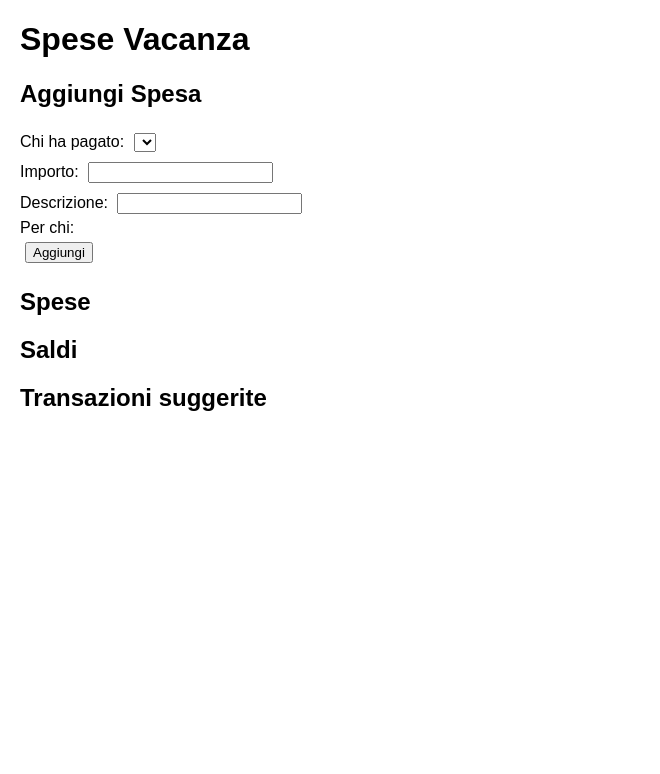
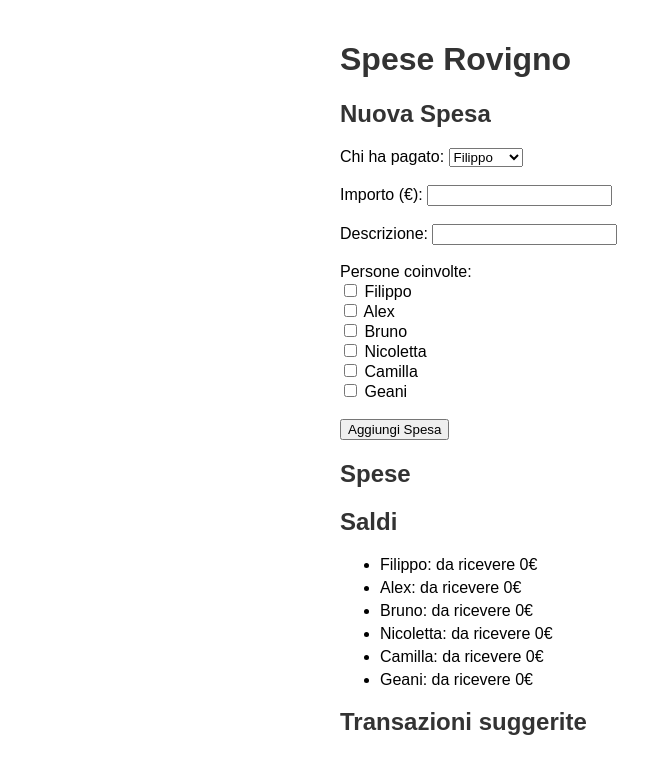
Before and after one commit to giani7880/Spese-Rovigno, a plain HTML site: page index.html in a window 1280 px wide. Shown: the whole page, without its empty margins (0-660 px from the left). Drawn offline with Linux system fonts and the light colour scheme.

Commit message:
Update index.html

```diff
--- a/index.html
+++ b/index.html
@@ -1,25 +1,41 @@
 <!DOCTYPE html>
-<html>
+<html lang="it">
 <head>
-  <meta charset="UTF-8" />
-  <title>Spese Vacanza</title>
+  <meta charset="UTF-8">
+  <meta name="viewport" content="width=device-width, initial-scale=1">
+  <title>Gestione Spese Rovigno</title>
   <style>
-    body { font-family: sans-serif; margin: 20px; }
-    input, select, button { margin: 5px; }
+    body { font-family: sans-serif; max-width: 600px; margin: auto; padding: 20px; }
+    h1, h2, h3 { color: #333; }
+    li { margin: 5px 0; }
+    button { cursor: pointer; }
   </style>
 </head>
 <body>
-  <h1>Spese Vacanza</h1>
+  <h1>Spese Rovigno</h1>
 
-  <h2>Aggiungi Spesa</h2>
+  <h2>Nuova Spesa</h2>
   <form id="spesaForm">
-    Chi ha pagato:
-    <select id="chi"></select><br>
-    Importo: <input type="number" id="importo" step="0.01"><br>
-    Descrizione: <input type="text" id="descrizione"><br>
-    Per chi:<br>
-    <div id="checkboxes"></div>
-    <button type="submit">Aggiungi</button>
+    <label for="paga">Chi ha pagato:</label>
+    <select id="paga" required>
+      <option value="Filippo">Filippo</option>
+      <option value="Alex">Alex</option>
+      <option value="Bruno">Bruno</option>
+      <option value="Nicoletta">Nicoletta</option>
+      <option value="Camilla">Camilla</option>
+      <option value="Geani">Geani</option>
+    </select><br><br>
+
+    <label for="importo">Importo (€):</label>
+    <input type="number" id="importo" required><br><br>
+
+    <label for="descrizione">Descrizione:</label>
+    <input type="text" id="descrizione" required><br><br>
+
+    <label>Persone coinvolte:</label><br>
+    <div id="persone"></div><br>
+
+    <button type="submit">Aggiungi Spesa</button>
   </form>
 
   <h2>Spese</h2>
```
